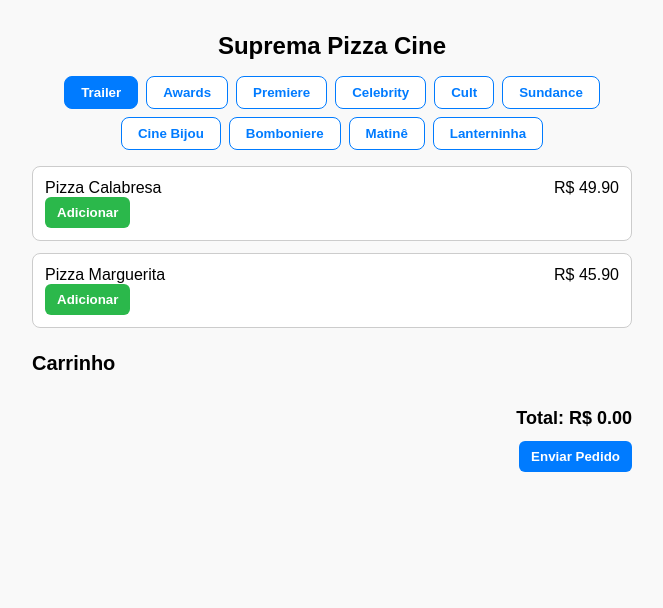
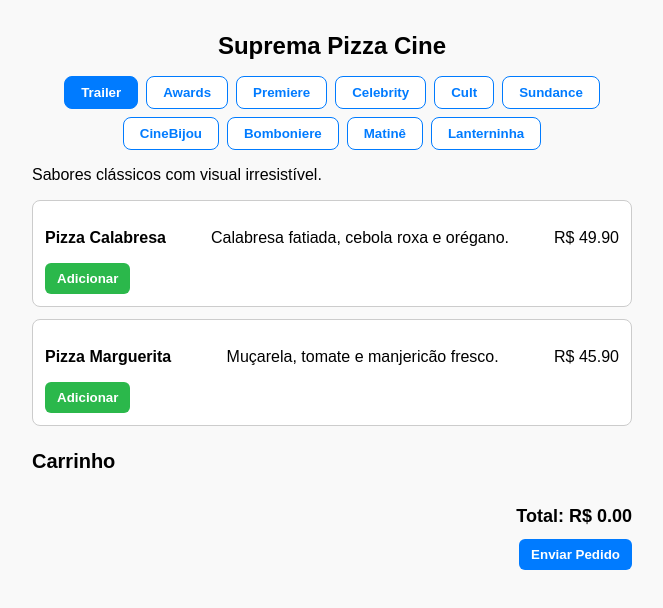
Before and after one commit to guilhermeburgheri/FrontendPizzaria, a React (Create React App) app: page / in a window 1280 px wide. Shown: the top 608 px of the page, without its empty margins (308-971 px from the left). Built offline with nearby package versions, Linux system fonts and the light colour scheme.

Commit message:
Adicionando descrições aos itens

```diff
--- a/src/App.js
+++ b/src/App.js
@@ -2,22 +2,28 @@ import React, { useState } from "react";
 import "./App.css";
 
 const categorias = {
-  Trailer: [
-    { id: 1, nome: "Pizza Calabresa", preco: 49.9 },
-    { id: 2, nome: "Pizza Marguerita", preco: 45.9 },
+  Trailer: {
+    descricao: "Sabores clássicos com visual irresistível.",
+    itens: [
+      { id: 1, nome: "Pizza Calabresa", preco: 49.9, descricao: "Calabresa fatiada, cebola roxa e orégano." },
+      { id: 2, nome: "Pizza Marguerita", preco: 45.9, descricao: "Muçarela, tomate e manjericão fresco." },
     ],
-  Awards: [
-    { id: 3, nome: "Refrigerante 2L", preco: 10.0 },
-    { id: 4, nome: "Suco Natural", preco: 8.5 },
+  },
+  Awards: {
+    descricao: "Bebidas premiadas para acompanhar seu pedido.",
+    itens: [
+      { id: 3, nome: "Refrigerante 2L", preco: 10.0, descricao: "Coca-Cola, Guaraná ou Fanta." },
+      { id: 4, nome: "Suco Natural", preco: 8.5, descricao: "Sabores variados, 100% natural." },
     ],
-  Premiere: [],
-  Celebrity: [],
-  Cult: [],
-  Sundance: [],
-  "Cine Bijou": [],
-  Bomboniere: [],
-  Matinê: [],
-  Lanterninha: [],
+  },
+  Premiere: { descricao: "Sabores de estreia especial.", itens: [] },
+  Celebrity: { descricao: "Preferidas dos famosos.", itens: [] },
+  Cult: { descricao: "Pizzas e acompanhamentos únicos.", itens: [] },
+  Sundance: { descricao: "Edições especiais e alternativas.", itens: [] },
+  CineBijou: { descricao: "Um toque retrô no cardápio.", itens: [] },
+  Bomboniere: { descricao: "Doces e guloseimas irresistíveis.", itens: [] },
+  Matinê: { descricao: "Menu infantil e divertido.", itens: [] },
+  Lanterninha: { descricao: "Clássicos que iluminam o paladar.", itens: [] },
 };
 
 export default function App() {
@@ -43,7 +49,6 @@ export default function App() {
     <div className="container">
       <h1 className="titulo">Suprema Pizza Cine</h1>
 
-      {/* Menu de abas para escolher categoria */}
       <div className="abas">
         {Object.keys(categorias).map((cat) => (
           <button
@@ -56,16 +61,17 @@ export default function App() {
         ))}
       </div>
 
-      {/* Itens da categoria ativa */}
+      <div className="descricao">
+        <p>{categorias[categoriaAtiva].descricao}</p>
+      </div>
+
       <div className="menu">
-        {categorias[categoriaAtiva].length === 0 ? (
-          <p className="vazio">Nenhum item nesta categoria.</p>
-        ) : (
-          categorias[categoriaAtiva].map((item) => (
+        {categorias[categoriaAtiva].itens.map((item) => (
           <div key={item.id} className="item">
             <div className="info">
-                <span>{item.nome}</span>
-                <span>R$ {item.preco.toFixed(2)}</span>
+              <strong>{item.nome}</strong>
+              <p className="item-descricao">{item.descricao}</p>
+              <span className="preco">R$ {item.preco.toFixed(2)}</span>
             </div>
             <button
               className="botao adicionar"
@@ -74,8 +80,7 @@ export default function App() {
               <strong>Adicionar</strong>
             </button>
           </div>
-          ))
-        )}
+        ))}
       </div>
 
       <h2 className="subtitulo">Carrinho</h2>
```
Lines whose indentation alone changed are shown as unchanged.
